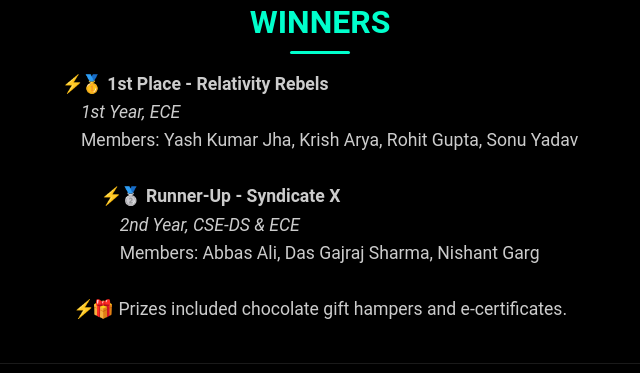
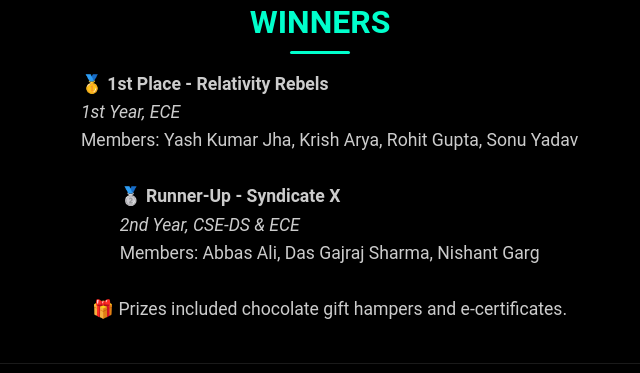
Before and after one commit to me1abu/quantum-quorum-website, a plain HTML site: page QuantumQuorum/event-pages/scavenger-event.html in a window 1280 px wide. Shown: the part 268-641 px from the top of the page, 320-960 px from the left. Drawn offline with Linux system fonts and the light colour scheme.

Commit message:
Edit css

```diff
--- a/QuantumQuorum/style.css
+++ b/QuantumQuorum/style.css
@@ -1379,3 +1379,7 @@ main .events .side_section{
     left: 0;
     color: #f8b400;
   }
+
+  .no-icon li::before {
+    content: none !important;
+  }
```
